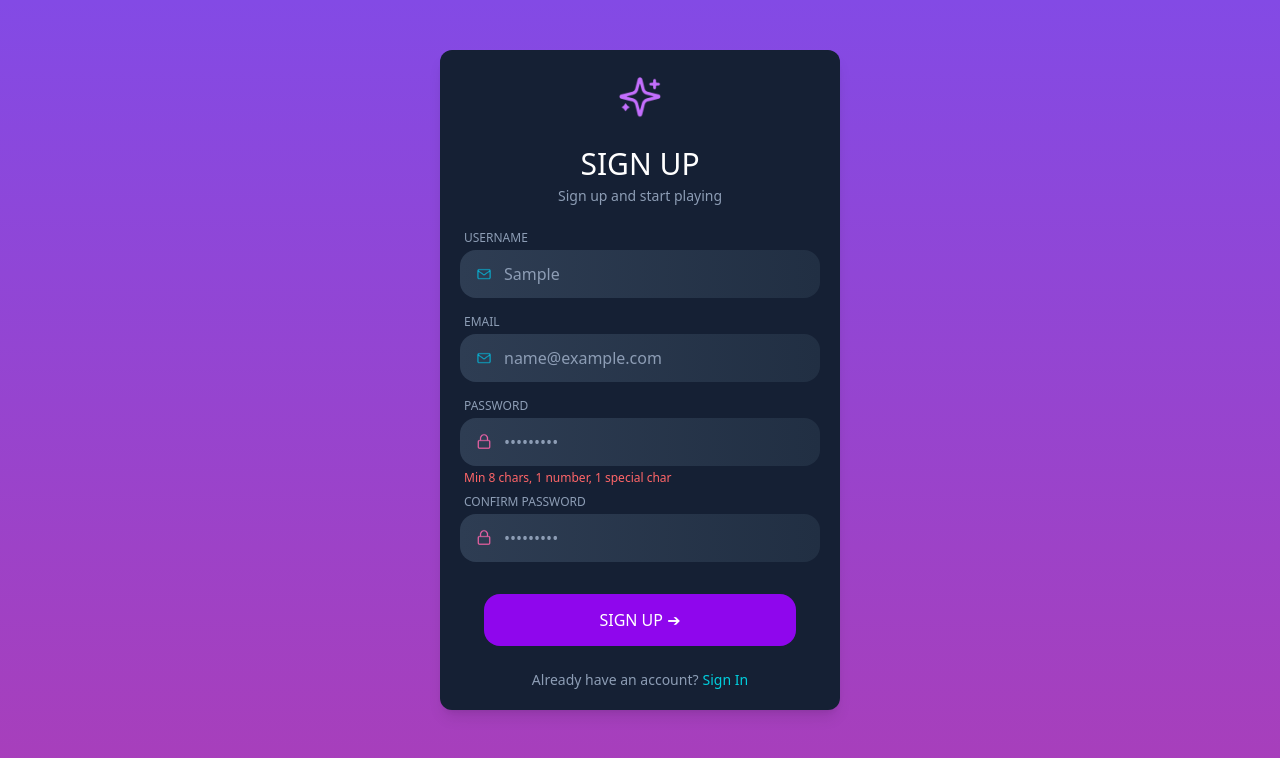
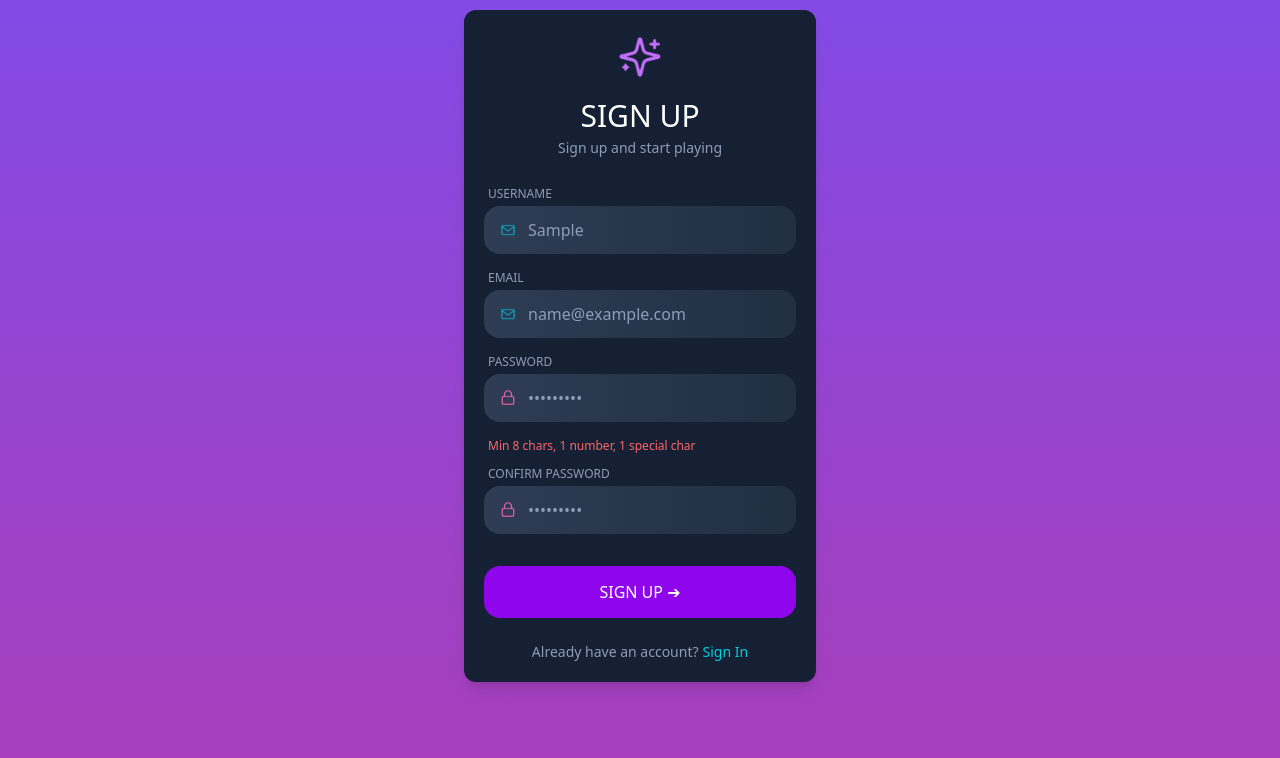
Before and after one commit to arok201001/tictactoe, a React (Vite) app: page /register in a window 1280 px wide. Both pictures are taken after typing "Sample", "name@example.com", "Sample123", "Sample123" into the empty fields and a click on the button "SIGN UP ➔". Shown: the top 758 px of the page. Built offline with nearby package versions, Linux system fonts and the light colour scheme.

Commit message:
Fixed margin at top on RegisterPage

```diff
--- a/src/pages/RegisterPage.tsx
+++ b/src/pages/RegisterPage.tsx
@@ -43,15 +43,16 @@ export default function RegisterPage() {
     const password = watch("password", "");
 
     return (
-        <div className="flex flex-col justify-center items-center bg-[#152034] p-5 rounded-xl w-[400px] max-w-full mx-auto my-10 shadow-lg">
+        <div className="flex flex-col justify-center items-center bg-[#152034] p-5 rounded-xl max-w-90 mx-auto shadow-lg">
 
-            <img src={symbol} alt="Logo" className="h-14 mb-2" />
+            <img src={symbol} alt="Logo" className="h-14" />
+
             <h1 className="text-white text-3xl mt-3">SIGN UP</h1>
-            <h3 className="text-[#8d9db5] mt-1 text-sm mb-6">
+            <h3 className="text-[#8d9db5] mt-1 text-sm">
                 Sign up and start playing
             </h3>
 
-            <form onSubmit={handleSubmit(onSubmit)} className="w-full flex flex-col items-center">
+            <form onSubmit={handleSubmit(onSubmit)} className="w-full flex flex-col items-center mt-7">
 
                 {apiError && (
                     <div className="bg-red-500/20 border border-red-500 text-red-200 px-4 py-2 rounded text-sm mb-4 w-full text-center">
@@ -80,7 +81,7 @@ export default function RegisterPage() {
                         })}
                     />
                     {errors.username && (
-                        <p className="text-red-400 text-xs pl-1 -mt-3 mb-2">{errors.username.message}</p>
+                        <p className="text-red-400 text-xs m-1 mb-3">{errors.username.message}</p>
                     )}
                 </div>
 
@@ -102,7 +103,7 @@ export default function RegisterPage() {
                         })}
                     />
                     {errors.email && (
-                        <p className="text-red-400 text-xs pl-1 -mt-3 mb-2">{errors.email.message}</p>
+                        <p className="text-red-400 text-xs m-1 mb-3">{errors.email.message}</p>
                     )}
                 </div>
 
@@ -124,7 +125,7 @@ export default function RegisterPage() {
                         })}
                     />
                     {errors.password && (
-                        <p className="text-red-400 text-xs pl-1 -mt-3 mb-2">{errors.password.message}</p>
+                        <p className="text-red-400 text-xs m-1 mb-3">{errors.password.message}</p>
                     )}
                 </div>
 
@@ -143,7 +144,7 @@ export default function RegisterPage() {
                         })}
                     />
                     {errors.confirmPassword && (
-                        <p className="text-red-400 text-xs pl-1 -mt-3 mb-2">{errors.confirmPassword.message}</p>
+                        <p className="text-red-400 text-xs m-1 mb-3">{errors.confirmPassword.message}</p>
                     )}
                 </div>
 
```
